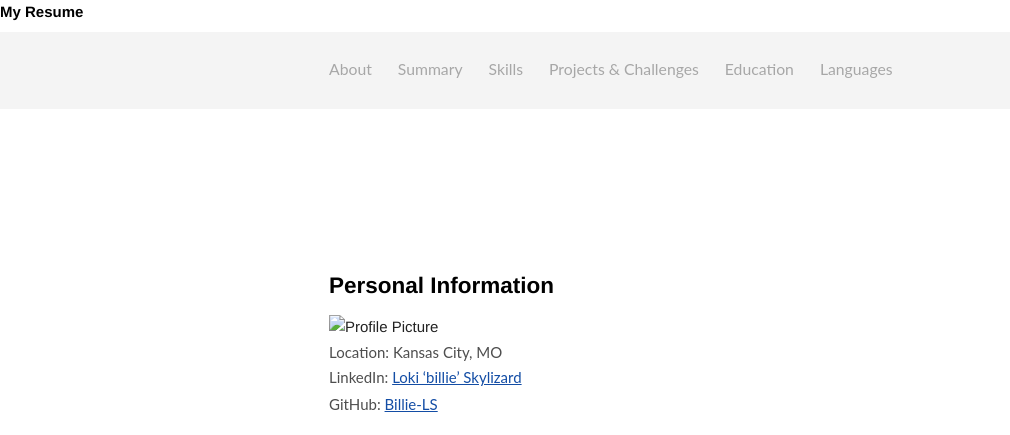
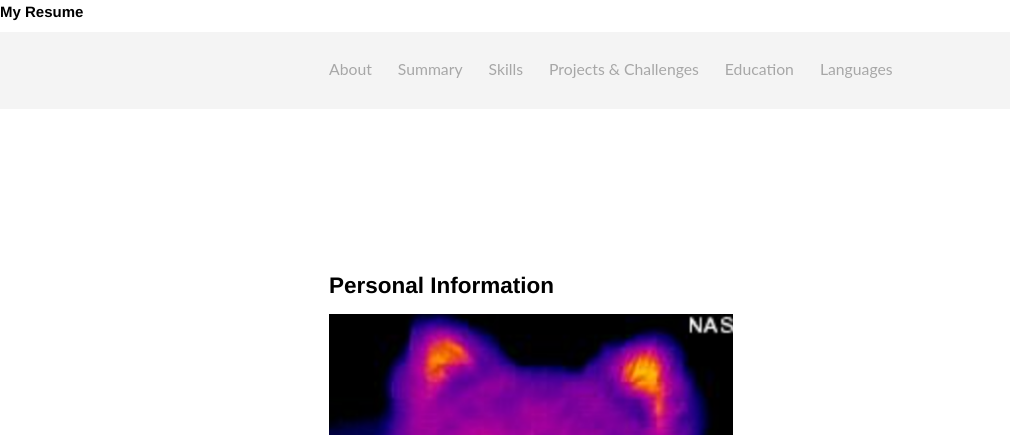
Before and after one commit to Billie-LS/Dev-HTML-Me-Something, a website: page index.html in a window 1280 px wide. Shown: the top 435 px of the page, without its empty margins (0-1010 px from the left). Drawn offline with Linux system fonts and the light colour scheme.

Commit message:
added image

```diff
--- a/index.html
+++ b/index.html
@@ -44,11 +44,10 @@
         <div class="container">
         <article>
             <h2>Personal Information</h2>
-            <img src="profile-picture.jpg" alt="Profile Picture">
-            <p>
-            Location: Kansas City, MO<br>
-            LinkedIn: <a href="https://www.linkedin.com/in/loki-billie-skylizard">Loki ‘billie’ Skylizard</a><br>
-            GitHub: <a href="https://github.com/Billie-LS">Billie-LS</a>
+            <img id="profile-picture" src="profile-picture.jpg" alt="Profile Picture">
+            <p><strong>Loki 'billie' Skylizard</strong><br>
+            Kansas City, MO<br>
+            <a href="https://www.linkedin.com/in/loki-billie-skylizard">LinkedIn</a> | <a href="https://github.com/Billie-LS">GitHub</a>
             </p>
         </article>
         </div>
--- a/styles.css
+++ b/styles.css
@@ -157,11 +157,17 @@ a:hover {
     overflow-x: hidden; /* hide horizontal overflow */
   }
 
+  #profile-picture {
+    max-width: 65%;
+    height: auto;
+}
+
   .intro img {
     width: 81px; /* set width */
-    height: 81px; /* set height */
+    height: 81; /* set height */
     border-radius: 99px; /* set border radius */
   }
+
 
   .intro .wrap {
     margin: 30px 0px; /* add margin */
```
Also changed, not shown: profile-picture.jpg (added).
